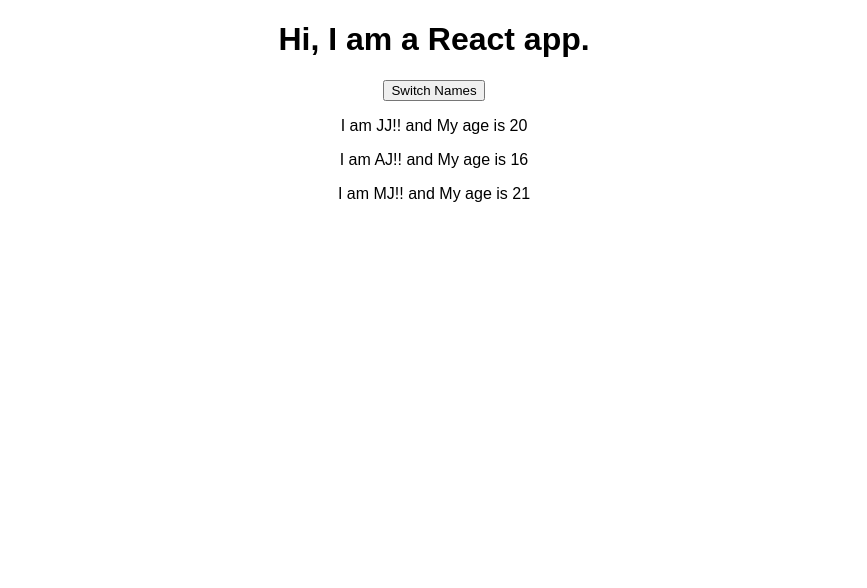
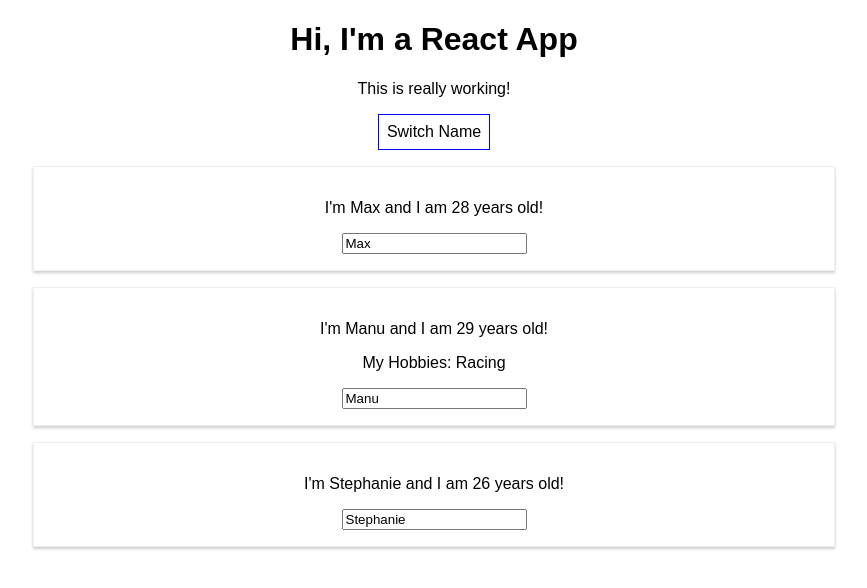
Before and after one commit to joshijai2/Intro-to-react, a React (Create React App) app in the folder react-intro/: page / in a window 1280 px wide. Shown: the top 588 px of the page, without its empty margins (206-1073 px from the left). Built offline with nearby package versions, Linux system fonts and the light colour scheme.

Commit message:
react tuts 3 final

```diff
--- a/react-intro/src/App.js
+++ b/react-intro/src/App.js
@@ -4,37 +4,66 @@
 
 class App extends Component {
   state = {
-    persons:[
-      { name: 'JJ', age: 20},
-      { name: 'AJ', age: 16},
-      { name: 'MJ', age: 21}
-    ]
+    persons: [
+      { name: 'Max', age: 28 },
+      { name: 'Manu', age: 29 },
+      { name: 'Stephanie', age: 26 }
+    ],
+    otherState: 'some other value'
   }
 
-  switchNameHandler = () => {
-    // console.log('was clicked.');
-    // Don't do this: this.state.persons[0].name = 'Maximilian';
-    this.setState({
-      persons:[
-        { name: 'JaiJ', age: 22},
-        { name: 'AdiJ', age: 18},
-        { name: 'MaeveJ', age: 21}
+  switchNameHandler = (newName) => {
+    // console.log('Was clicked!');
+    // DON'T DO THIS: this.state.persons[0].name = 'Maximilian';
+    this.setState( {
+      persons: [
+        { name: newName, age: 28 },
+        { name: 'Manu', age: 29 },
+        { name: 'Stephanie', age: 27 }
       ]
-     })
+    } )
   }
 
-  render() {
+  nameChangedHandler = (event) => {
+    this.setState( {
+      persons: [
+        { name: 'Max', age: 28 },
+        { name: event.target.value, age: 29 },
+        { name: 'Stephanie', age: 26 }
+      ]
+    } )
+  }
+
+  render () {
+    const style = {
+      backgroundColor: 'white',
+      font: 'inherit',
+      border: '1px solid blue',
+      padding: '8px',
+      cursor: 'pointer'
+    };
+
     return (
       <div className="App">
-        <h1>Hi, I am a React app.</h1>
-        <button onClick = {this.switchNameHandler}>Switch Names</button>
-        <Person name={this.state.persons[0].name} age={this.state.persons[0].age} />
-
-        <Person name={this.state.persons[1].name} age={this.state.persons[1].age} />
-
-        <Person name={this.state.persons[2].name} age={this.state.persons[2].age} />
+        <h1>Hi, I'm a React App</h1>
+        <p>This is really working!</p>
+        <button
+          style={style}
+          onClick={() => this.switchNameHandler('Maximilian!!')}>Switch Name</button>
+        <Person
+          name={this.state.persons[0].name}
+          age={this.state.persons[0].age} />
+        <Person
+          name={this.state.persons[1].name}
+          age={this.state.persons[1].age}
+          click={this.switchNameHandler.bind(this, 'Max!')}
+          changed={this.nameChangedHandler} >My Hobbies: Racing</Person>
+        <Person
+          name={this.state.persons[2].name}
+          age={this.state.persons[2].age} />
       </div>
     );
+    // return React.createElement('div', {className: 'App'}, React.createElement('h1', null, 'Does this work now?'));
   }
 }
 
--- /dev/null
+++ b/react-intro/src/Person/Person.css
@@ -0,0 +1,8 @@
+.Person {
+    width: 60%;
+    margin: 16px auto;
+    border: 1px solid #eee;
+    box-shadow: 0 2px 3px #ccc;
+    padding: 16px;
+    text-align: center;
+}
--- a/react-intro/src/Person/Person.js
+++ b/react-intro/src/Person/Person.js
@@ -1,13 +1,15 @@
 import React from 'react';
 
-const person = (props) => {
+import './Person.css';
 
+const person = ( props ) => {
     return (
-    <div>
-    <p>I am {props.name}!! and My age is {props.age}</p>
-    <p>{props.children}</p>
-    </div>
-    );
-}
+        <div className="Person">
+            <p onClick={props.click}>I'm {props.name} and I am {props.age} years old!</p>
+            <p>{props.children}</p>
+            <input type="text" onChange={props.changed} value={props.name} />
+        </div>
+    )
+};
 
 export default person;
```
